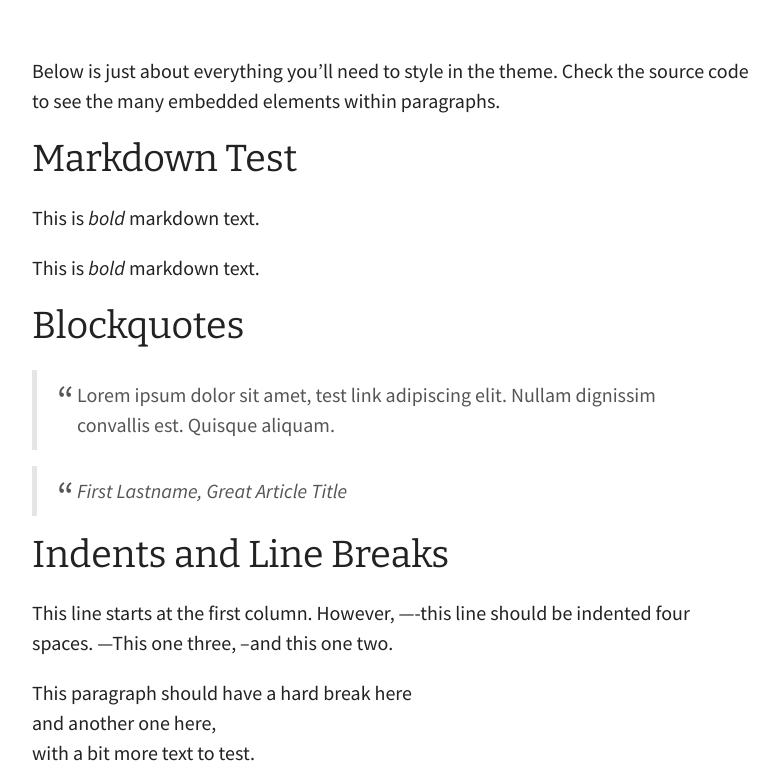
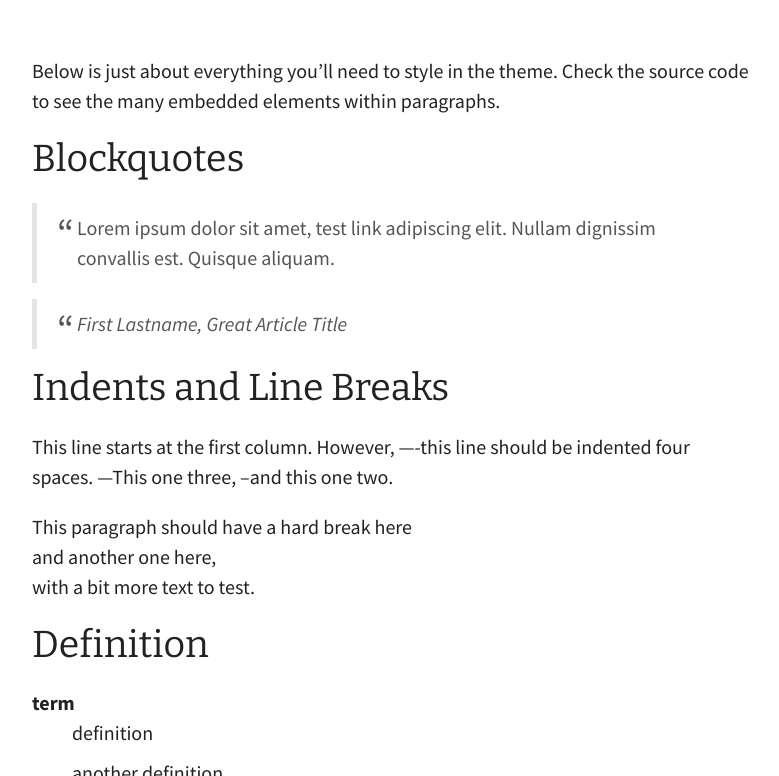
Before and after one commit to snowdj/bradonomics.github.io, a Jekyll site: the page built from _posts/2014-09-22-test-post.md, in a window 1280 px wide and 900 px high, scrolled down 584 px, cut to the strip 124-900 px from the top of the window. Shown: the whole strip, without its empty margins (248-1027 px from the left). Built offline with Jekyll 4.4.1, drawn with Linux system fonts in a browser that asks for light colours; some web fonts are replaced.

Commit message:
markdown

```diff
--- a/_posts/2014-09-22-test-post.md
+++ b/_posts/2014-09-22-test-post.md
@@ -10,14 +10,6 @@ teaser:
 ---
 
 Below is just about everything you’ll need to style in the theme. Check the source code to see the many embedded elements within paragraphs.
-
-## Markdown Test
-
-This is *bold* markdown text.
-
-<div markdown="1">
-This is *bold* markdown text.
-</div>
 
 ## Blockquotes
 
```
